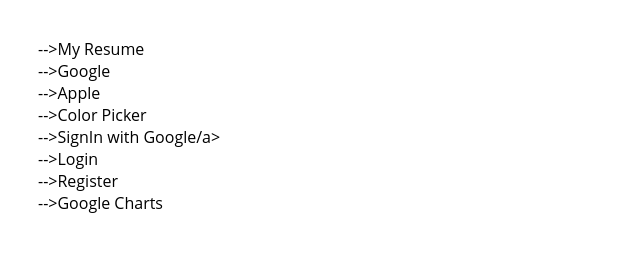
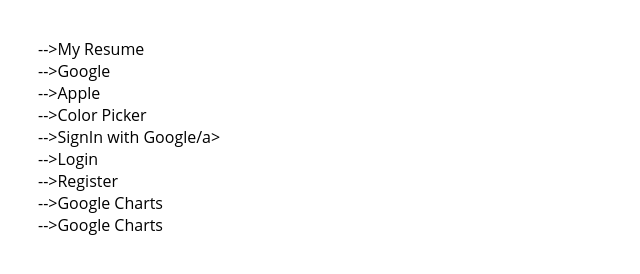
Before and after one commit to sidreds06/Beingzero-web-learn, a website: page html/index.html in a window 1280 px wide. Shown: the whole page, without its empty margins (0-640 px from the left). Drawn offline with Linux system fonts and the light colour scheme.

Commit message:
google charts

```diff
--- a/html/index.html
+++ b/html/index.html
@@ -16,5 +16,6 @@
 <a class='links' href="/login">-->Login</a><br>
 <a class='links' href="/register">-->Register</a><br>
 <a class='links' href="/google-charts">-->Google Charts</a><br>
+<a class='links' href="/cf-api">-->Google Charts</a><br>
 </body>
 </html>
```
